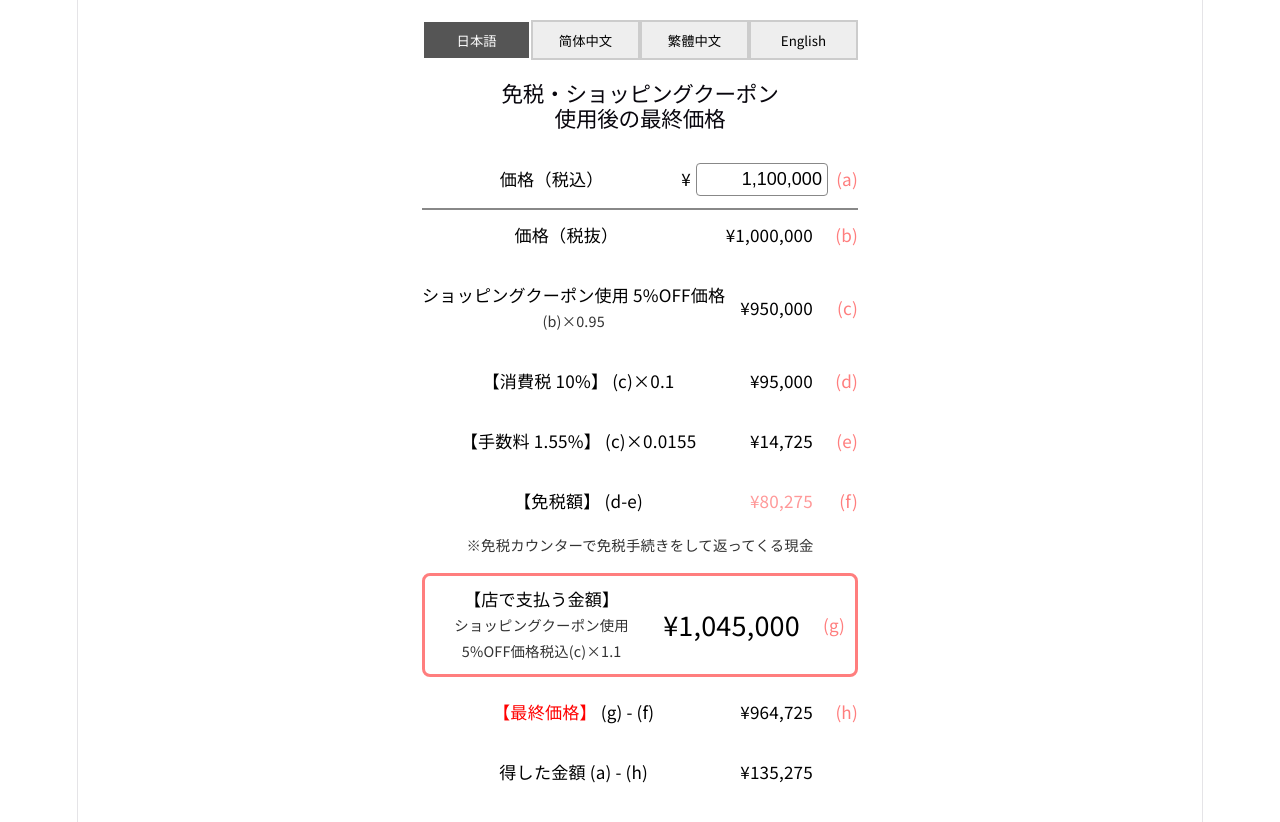
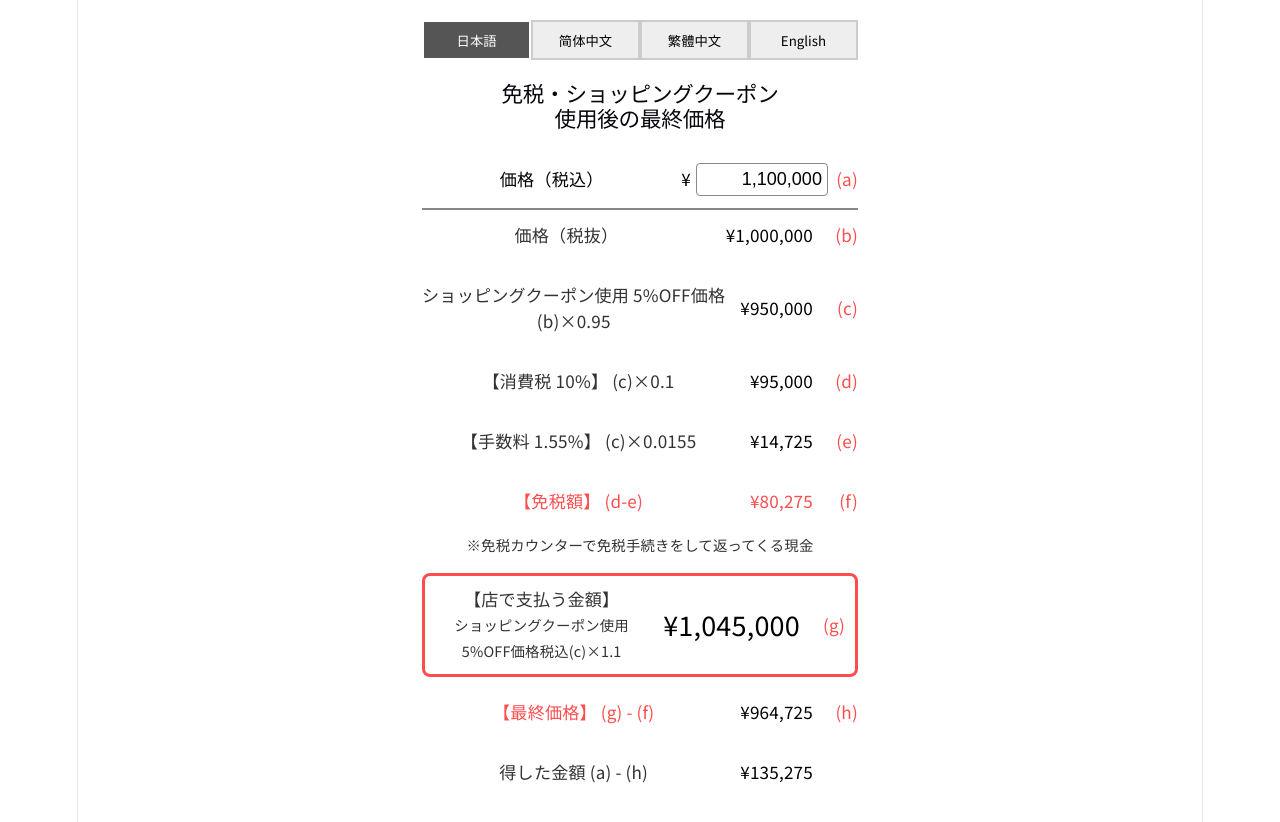
Before and after one commit to YUYANO0o0/tax-calc, a React (Vite) app: page / in a window 1280 px wide. Shown: the top 822 px of the page. Built offline with nearby package versions, Linux system fonts and the light colour scheme.

Commit message:
再修正

```diff
--- a/src/App.tsx
+++ b/src/App.tsx
@@ -2,6 +2,9 @@ import { useState, useMemo } from 'react';
 import './App.css';
 
 type Lang = 'ja' | 'zh-CN' | 'zh-TW' | 'en';
+
+// 共通の赤色定義
+const APP_RED = '#ff4d4d';
 
 function App() {
   const [lang, setLang] = useState<Lang>('ja');
@@ -62,25 +65,17 @@ function App() {
   };
 
   const current = labels[lang];
-  const RedCode = ({ code }: { code: string }) => <span style={{ color: '#ff7e7e', width: '30px', textAlign: 'right', flexShrink: 0, alignSelf: 'center' }}>{code}</span>;
 
-  const Row = ({ label, value, code, bold = false, highlight = false, isRefund = false, emphasize = false, finalPrice = false }: any) => {
+  // 指定の赤色をラベルにも適用するためのヘルパー関数
+  const getLabelColor = (text: string) => {
+    const redTargets = ["【最終価格】", "【最终价格】", "【最終價格】", "【Final Price】", "【免税額】", "【免税额】", "【免稅額】", "【Tax Refund Amount】"];
+    return redTargets.some(target => text.includes(target)) ? APP_RED : '#333';
+  };
+
+  const RedCode = ({ code }: { code: string }) => <span style={{ color: APP_RED, width: '30px', textAlign: 'right', flexShrink: 0, alignSelf: 'center' }}>{code}</span>;
+
+  const Row = ({ label, value, code, bold = false, highlight = false, isRefund = false, emphasize = false, finalPrice = false, isCouponRow = false }: any) => {
     const lines = typeof label === 'string' ? label.split('\n') : [label];
-
-    const renderLabel = (text: string) => {
-      const targets = ["【最終価格】", "【最终价格】", "【最終價格】", "【Final Price】"];
-      for (const target of targets) {
-        if (text.includes(target)) {
-          return (
-            <>
-              <span style={{ color: 'red' }}>{target}</span>
-              {text.replace(target, "")}
-            </>
-          );
-        }
-      }
-      return text;
-    };
 
     return (
       <div style={{ paddingBottom: '10px' }}>
@@ -90,25 +85,25 @@ function App() {
           alignItems: 'center',
           padding: emphasize ? '10px' : '12px 0',
           borderBottom: emphasize ? 'none' : '1px solid #eee',
-          border: emphasize ? '3px solid #ff7e7e' : 'none',
+          border: emphasize ? `3px solid ${APP_RED}` : 'none',
           borderRadius: emphasize ? '8px' : '0px'
         }}>
           <span style={{ flex: 1, paddingRight: '15px', textAlign: 'center' }}>
             {lines.map((line: string, index: number) => (
               <span key={index} style={{
                 display: 'block',
-                fontSize: index === 0 ? '0.95rem' : '0.8rem',
-                color: index === 0 ? 'inherit' : '#333', // ここを #aaa から #333 に変更して黒っぽくしました
+                fontSize: isCouponRow ? '0.95rem' : (index === 0 ? '0.95rem' : '0.8rem'),
+                color: getLabelColor(line),
                 fontWeight: (index === 0 && !emphasize && bold) ? 'bold' : 'normal'
               }}>
-                {renderLabel(line)}
+                {line}
               </span>
             ))}
           </span>
           <div style={{ display: 'flex', alignItems: 'center', flexShrink: 0 }}>
             <span style={{
               fontWeight: (bold || emphasize || finalPrice) ? 'bold' : 'normal',
-              color: finalPrice ? '#ff7e7e' : (highlight ? '#ff9999' : 'inherit'),
+              color: finalPrice ? APP_RED : (highlight ? APP_RED : 'inherit'),
               marginRight: '15px',
               fontSize: finalPrice ? '1.5rem' : (emphasize ? '1.5rem' : '0.95rem')
             }}>
@@ -160,7 +155,7 @@ function App() {
         </div>
 
         <Row label={current.items[1]} value={result.b} code="(b)" />
-        <Row label={current.items[2]} value={result.c} code="(c)" />
+        <Row label={current.items[2]} value={result.c} code="(c)" isCouponRow={true} />
         <Row label={current.items[3]} value={result.d} code="(d)" />
         <Row label={current.items[4]} value={result.e} code="(e)" />
         <Row label={current.items[5]} value={result.f} code="(f)" highlight={true} isRefund={true} />
```
